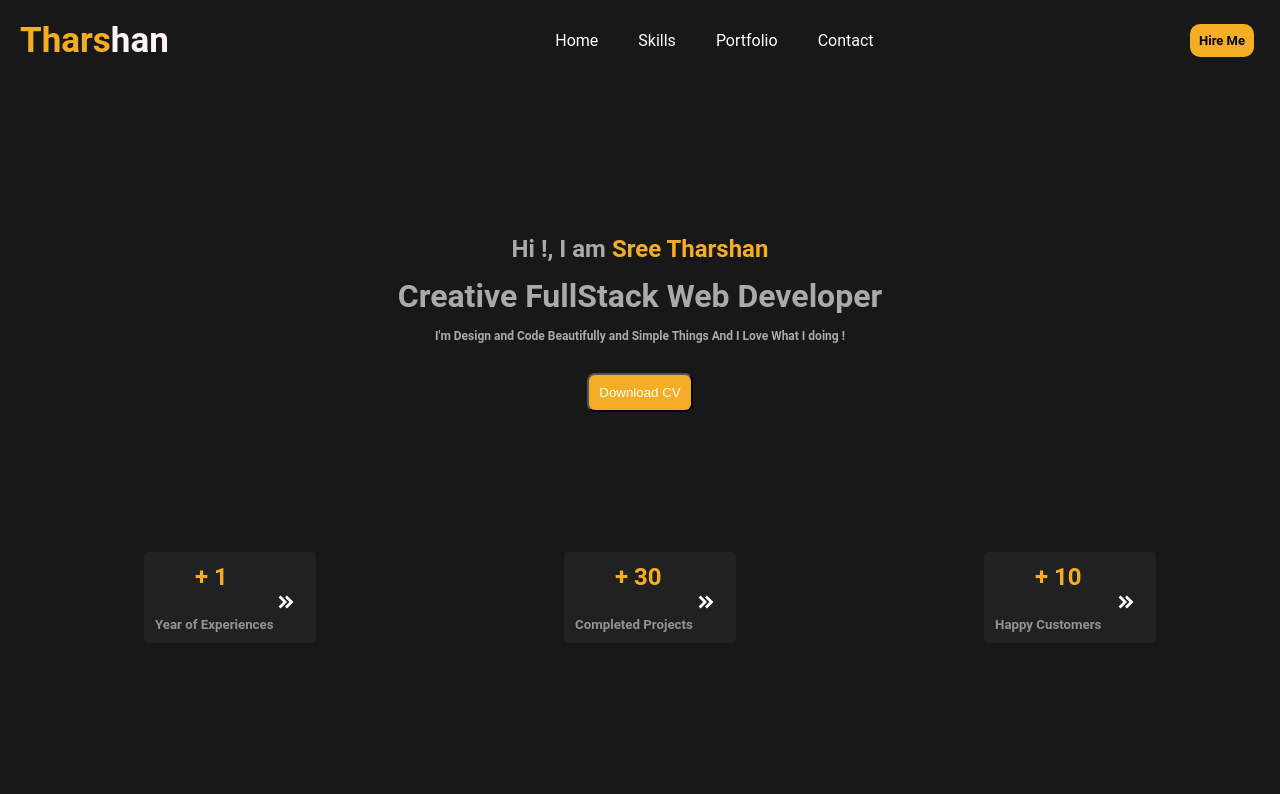
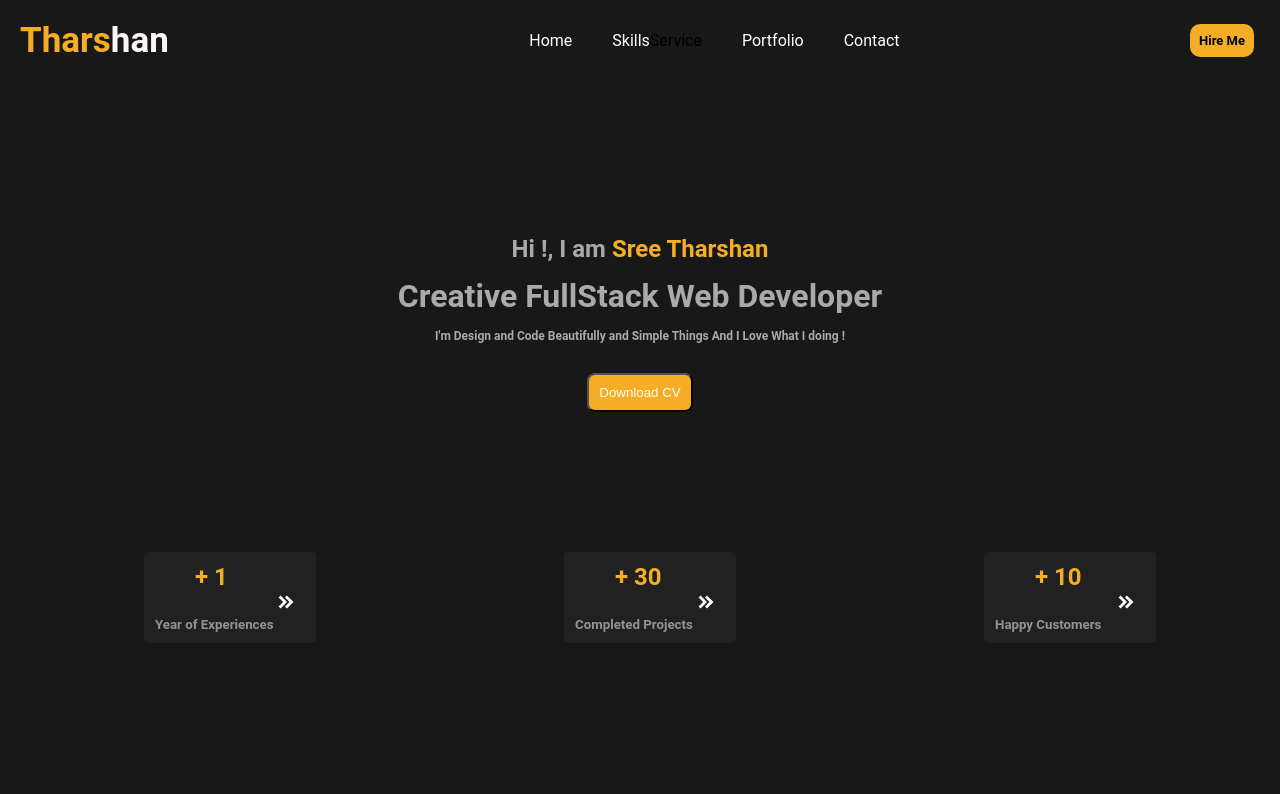
Before and after one commit to sreetharshanS/Sree-Tharshan---Portfolio, a plain HTML site: page index.html in a window 1280 px wide. Shown: the top 794 px of the page. Drawn offline with Linux system fonts and the light colour scheme.

Commit message:
Update index.html

```diff
--- a/index.html
+++ b/index.html
@@ -13,6 +13,7 @@
           <div class="navigation">
             <div class="home">Home</div>
             <div class="skill">Skills</div>
+            <div class="service">Service</div>
             <div class="portfolio">Portfolio</div>
             <div class="contact">Contact</div>
 
```
